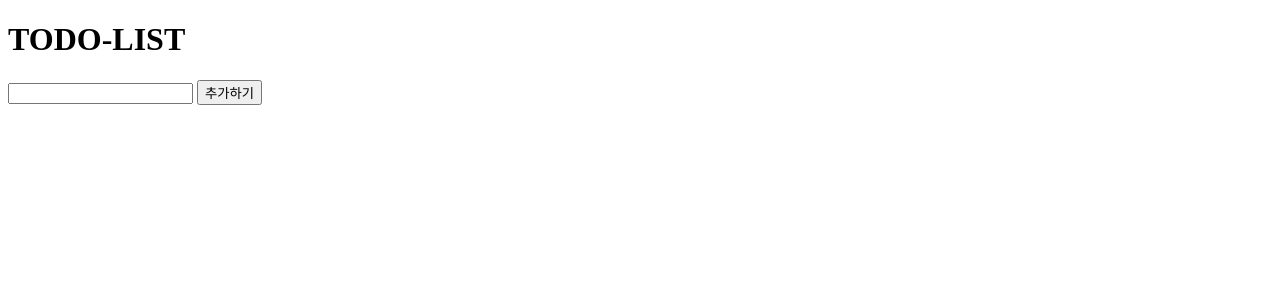
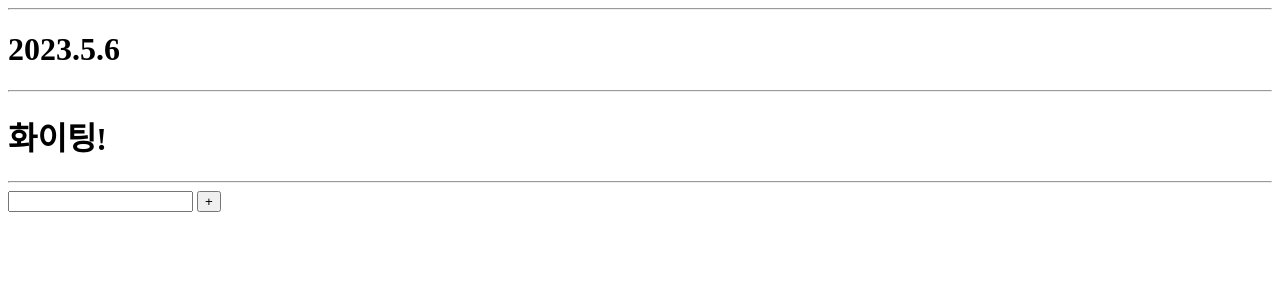
Before and after one commit to mokmokahr/svelte_practice, a Svelte app: page / in a window 1280 px wide. Shown: the top 300 px of the page. Built offline with nearby package versions, Linux system fonts and the light colour scheme; the HTML template or start-up script is replaced by a standard one.

Commit message:
ADD: Add date block

```diff
--- a/src/components/Todo.svelte
+++ b/src/components/Todo.svelte
@@ -1,33 +1,48 @@
 <script>
     let id = 0;
     let tasks = '';
-    function handleSubmit(title){
-        tasks = [...tasks, {id:++id, title: title, isCompleted: false}];
+    const pushTask = (title)=>{
+        tasks = [...tasks, {id:++id, title: title, isCompleted: false, isShow:true}];
     }
     let taskValue = '';
 
     //get date
     const date = new Date();
-    console.log(Date());
+    let year = date.getFullYear();
+    let month = date.getMonth()+1;
+    let day = date.getDay();
+    let stringDate = year+'.'+month+'.'+day;
+
+    //handle user comment
+    let userComment = "화이팅!";
+
+    //delte comment
+    const deleteTask = (idx)=>{
+        tasks[idx].isShow = false;
+        tasks = tasks;
+    }
 </script>
 
-<h1>TODO-LIST</h1>
+<hr>
+<h1 class="display-date">
+    {stringDate}
+</h1>
+<hr>
+<h1>{userComment}</h1>
+<hr>
 <div class="todoapp large">
-    <form class="add-task" on:submit|preventDefault={handleSubmit(taskValue)}>
+    <form class="add-task" on:submit|preventDefault={pushTask(taskValue)}>
         <input type="text" bind:value = {taskValue} />
-        <button type="submit">추가하기</button>
+        <button type="submit">+</button>
     </form>
-    <div class="display-date">
-
-    </div>
     <div class="todo-list">
         {#each tasks as task}
-        {#if task.isCompleted == false}
+        {#if task.isCompleted == false && task.isShow == true}
         <div class="task-box uncompleted-block" id = "task{task.id}">
             <input type="checkbox" bind:checked={task.isCompleted}>
             <div class="task-title">{task.title}</div>
         </div>
-        {:else}
+        {:else if task.isShow == true}
         <div class="task-box completed-block" id="task{task.id}">
             <input type="checkbox" bind:checked={task.isCompleted}>
             <div class="task-title"><strike>{task.title}</strike></div>
```
